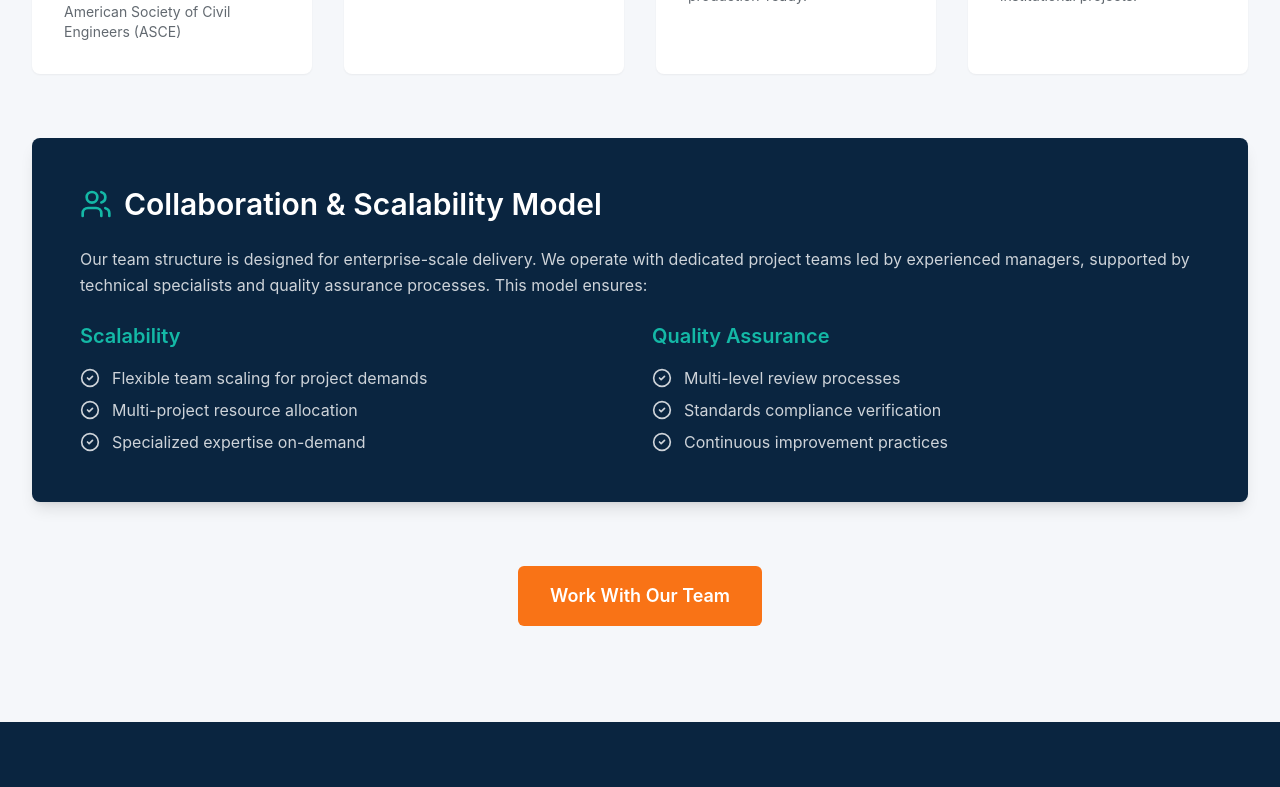
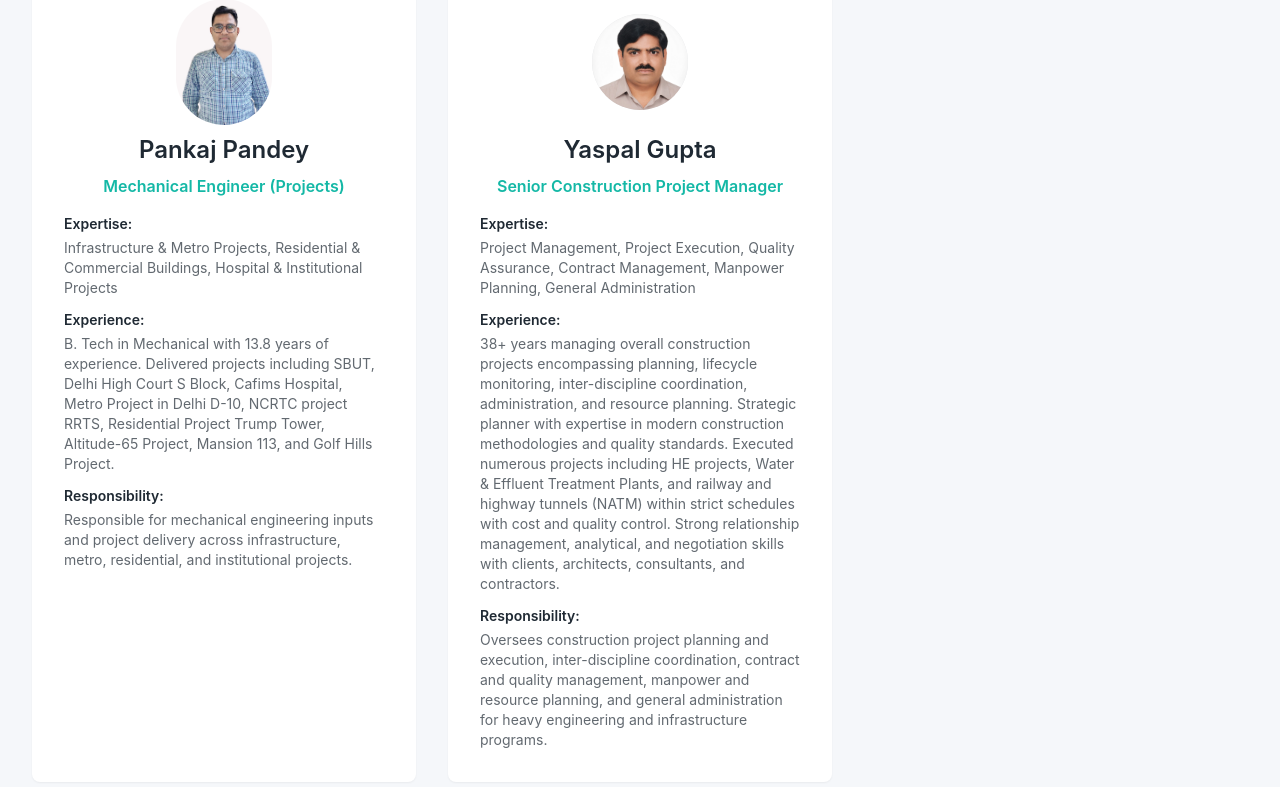
Before and after one commit to adarsh-bhatnagar/civil-business-website, a Next.js app: page /team in a window 1280 px wide. Shown: the part 1560-2347 px from the top of the page. Built offline with nearby package versions, Linux system fonts and the light colour scheme.

Commit message:
fix: added Yashpal

```diff
--- a/app/team/page.tsx
+++ b/app/team/page.tsx
@@ -8,6 +8,7 @@ import adarsh from '@/app/assets/adarsh.png'
 import zerik from '@/app/assets/zerik_adeel_new.png'
 import salim from '@/app/assets/salim_usmani.jpeg'
 import pankaj from '@/app/assets/pankaj.jpeg'
+import yashpal from '@/app/assets/yashpal_pic.png'
 
 const leadership = [
   {
@@ -43,6 +44,16 @@ const leadership = [
     expertise: 'Infrastructure & Metro Projects, Residential & Commercial Buildings, Hospital & Institutional Projects',
     experience: 'B. Tech in Mechanical with 13.8 years of experience. Delivered projects including SBUT, Delhi High Court S Block, Cafims Hospital, Metro Project in Delhi D-10, NCRTC project RRTS, Residential Project Trump Tower, Altitude-65 Project, Mansion 113, and Golf Hills Project.',
     responsibility: 'Responsible for mechanical engineering inputs and project delivery across infrastructure, metro, residential, and institutional projects.',
+  },
+  {
+    name: 'Yaspal Gupta',
+    image: yashpal,
+    role: 'Senior Construction Project Manager',
+    expertise: 'Project Management, Project Execution, Quality Assurance, Contract Management, Manpower Planning, General Administration',
+    experience:
+      '38+ years managing overall construction projects encompassing planning, lifecycle monitoring, inter-discipline coordination, administration, and resource planning. Strategic planner with expertise in modern construction methodologies and quality standards. Executed numerous projects including HE projects, Water & Effluent Treatment Plants, and railway and highway tunnels (NATM) within strict schedules with cost and quality control. Strong relationship management, analytical, and negotiation skills with clients, architects, consultants, and contractors.',
+    responsibility:
+      'Oversees construction project planning and execution, inter-discipline coordination, contract and quality management, manpower and resource planning, and general administration for heavy engineering and infrastructure programs.',
   },
 ]
 
@@ -201,7 +212,7 @@ export default function TeamPage() {
           <h2 className="text-3xl font-semibold text-bim-charcoal mb-8 text-center">
             Leadership
           </h2>
-          <div className="grid md:grid-cols-2 lg:grid-cols-4 gap-8">
+          <div className="grid md:grid-cols-2 lg:grid-cols-3 gap-8">
             {leadership.map((leader, index) => (
               <motion.div
                 key={leader.name}
```
Also changed, not shown: app/assets/yashpal_pic.png (added).
